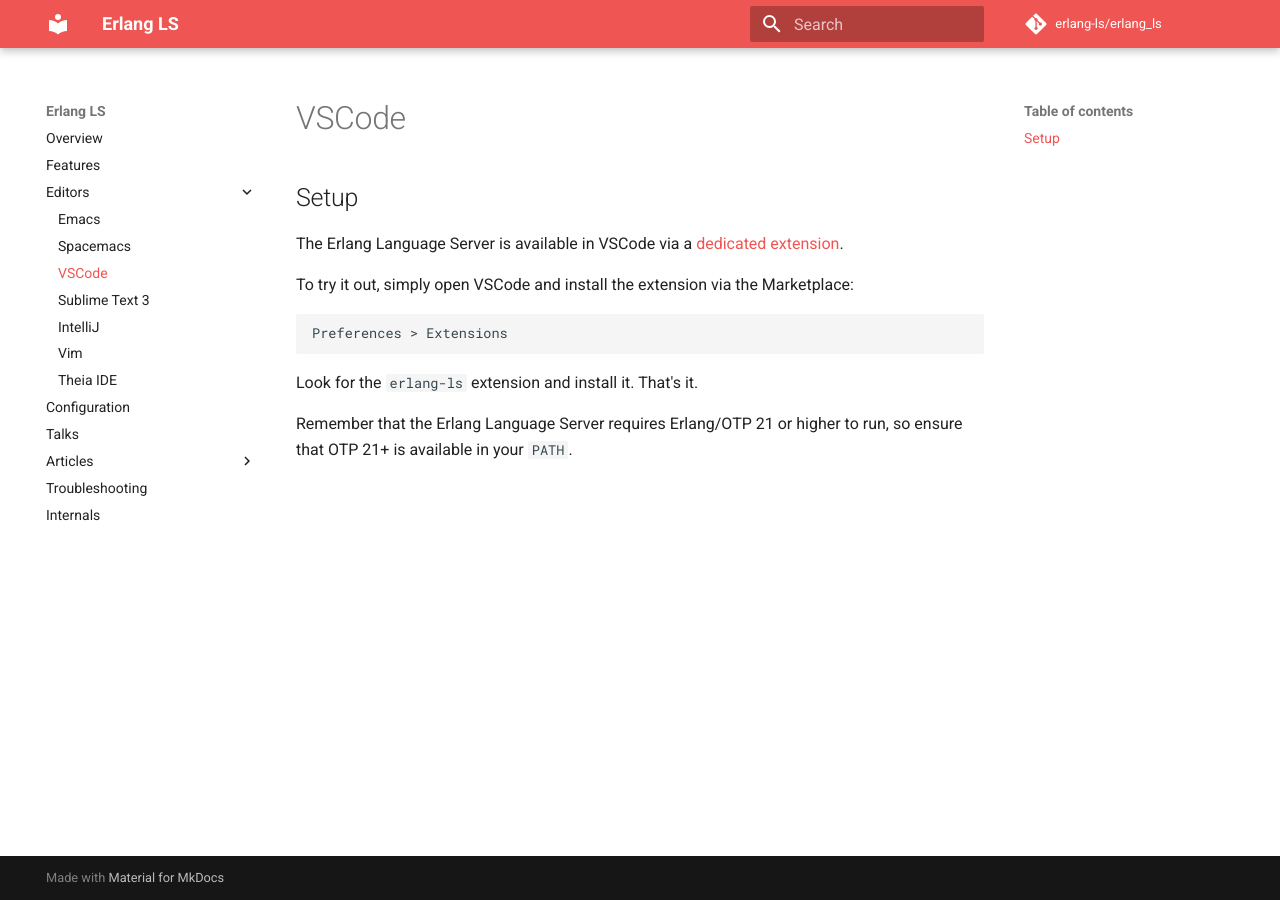
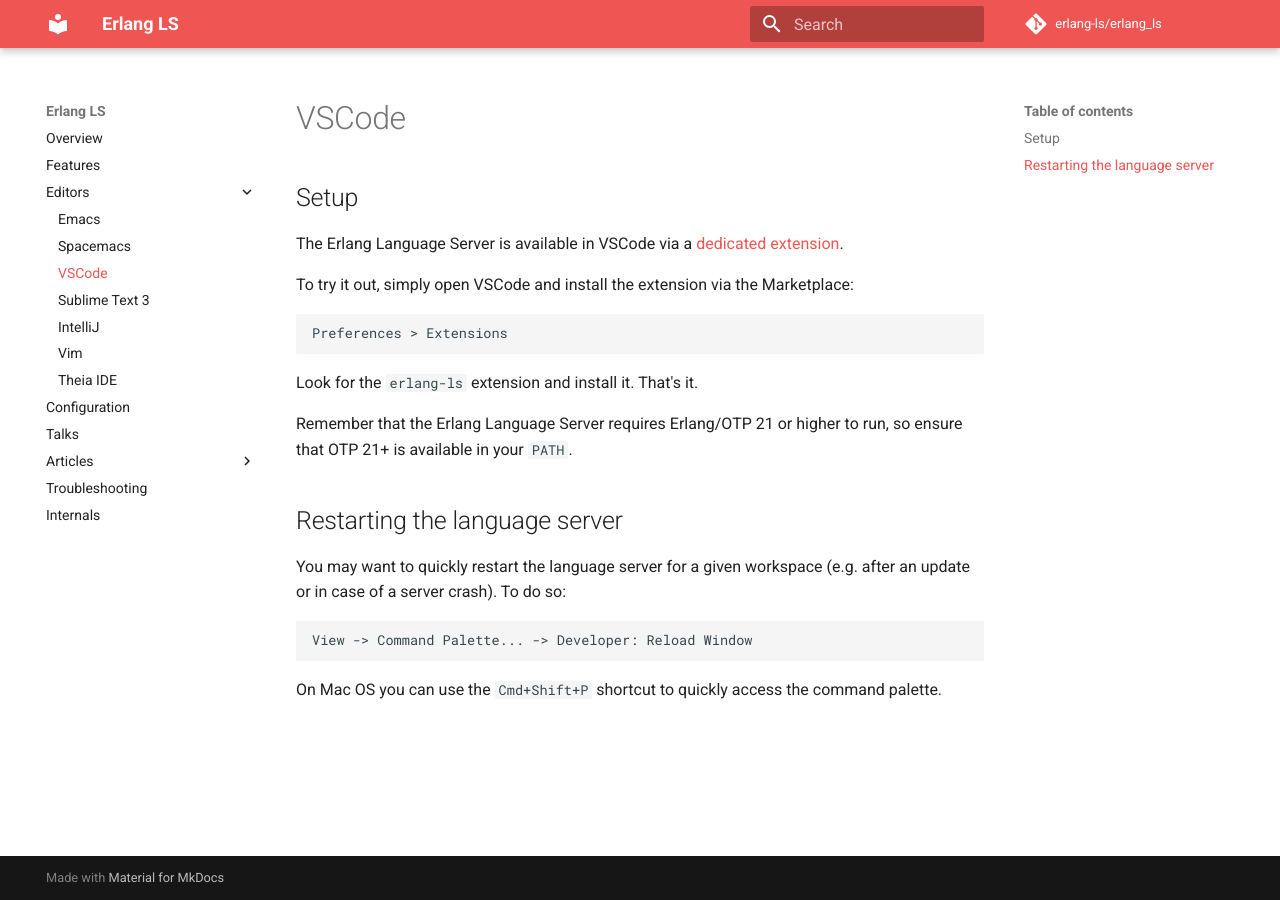
Before and after one commit to erlang-ls/erlang-ls.github.io, an MkDocs documentation site: the page built from docs/editors/vscode.md, in a window 1280 px wide. Built offline with MkDocs 1.6.1 and Material for MkDocs 9.7.7, drawn with Linux system fonts in a browser that asks for light colours; comment, search, counter and statistics services are not loaded.

Commit message:
Add instructions on how to restart the language server in Emacs and VS Code

```diff
--- a/docs/editors/vscode.md
+++ b/docs/editors/vscode.md
@@ -14,3 +14,14 @@
 
 Remember that the Erlang Language Server requires Erlang/OTP 21 or
 higher to run, so ensure that OTP 21+ is available in your `PATH`.
+
+## Restarting the language server
+
+You may want to quickly restart the language server for a given
+workspace (e.g. after an update or in case of a server crash). To do
+so:
+
+    View -> Command Palette... -> Developer: Reload Window
+
+On Mac OS you can use the `Cmd+Shift+P` shortcut to quickly access the
+command palette.
```
Also changed, not shown: docs/editors/emacs.md (+8 -0 lines).
